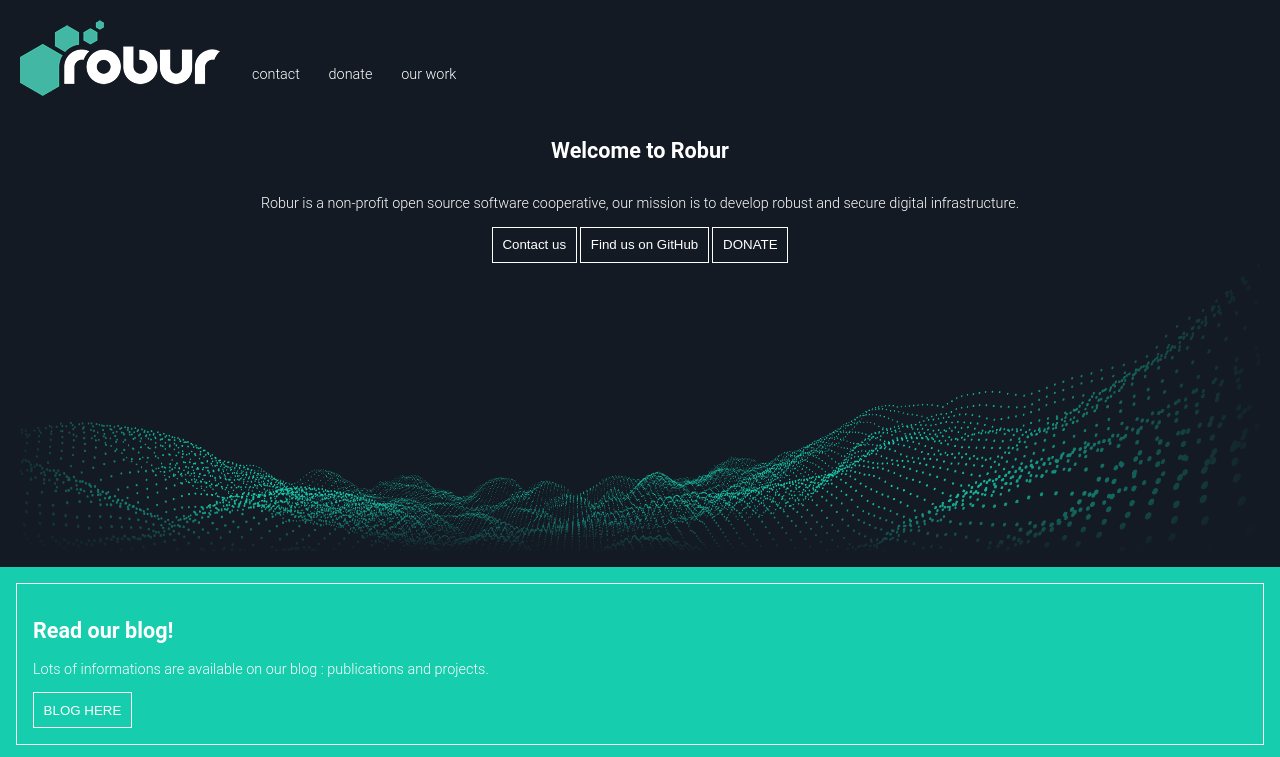
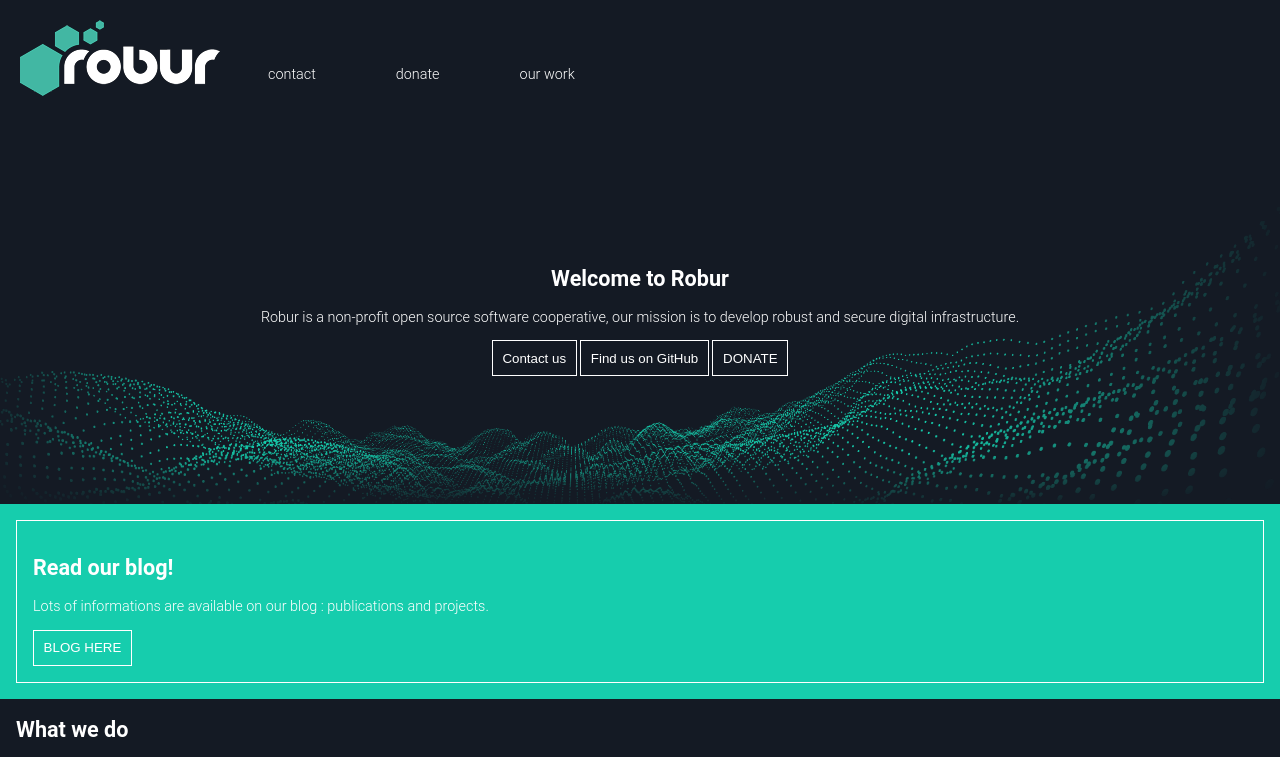
Before and after one commit to Malena-Guallar/robur_website, a plain HTML site: page index.html in a window 1280 px wide. Shown: the top 757 px of the page. Drawn offline with Linux system fonts and the light colour scheme.

Commit message:
style welcome section

```diff
--- a/index.html
+++ b/index.html
@@ -31,6 +31,12 @@
 
     <!-- WELCOME SECTION -->
     <section class="welcome-section-container">
+      <img
+        src="assets/vector_graphic.png"
+        alt="Vector Graphics"
+        class="background-vector"
+      />
+      <div class="welcome-content">
         <h1>Welcome to Robur</h1>
         <p>
           Robur is a non-profit open source software cooperative, our mission is
@@ -41,12 +47,7 @@
           <button class="button"><a href="">Find us on GitHub</a></button>
           <button class="button"><a href="#contact">DONATE</a></button>
         </div>
-
-      <img
-        src="assets/vector_graphic.png"
-        alt="Vector Graphics"
-        class="background-vector"
-      />
+      </div>
     </section>
 
     <!-- BLOG SECTION -->
@@ -57,7 +58,9 @@
           Lots of informations are available on our blog : publications and
           projects.
         </p>
-        <a href="https://blog.robur.coop/" target="_blank"><button class="button">BLOG HERE</button></a>
+        <a href="https://blog.robur.coop/" target="_blank"
+          ><button class="button">BLOG HERE</button></a
+        >
       </div>
     </section>
 
--- a/style.css
+++ b/style.css
@@ -52,35 +52,50 @@
 @media (min-width: 768px) {
   .header-container {
     flex-direction: row;
-    gap: 2rem;
+    gap: 3rem;
   }
 
   .header-container nav {
     padding-top: 2em;
+  }
+
+  .header-container nav ul {
+    gap: 5rem;
+    /* border: solid white 1px; */
   }
 }
 
 /* WELCOME SECTION */
 
 .welcome-section-container {
+  position: relative;
   display: flex;
   flex-direction: column;
   align-items: center;
   text-align: center;
-  padding-bottom: 1rem;
-  margin: 0 20px;
+  padding: 4rem 1rem;
+  overflow: hidden;
+  z-index: 0;
 }
 
-.welcome-section-container img {
-  display: none;
+.background-vector {
+  position: absolute;
+  bottom: 0;
+  width: 100%;
+  z-index: -1;
+  pointer-events: none;
 }
 
+/* Desktop : version étendue */
 @media (min-width: 768px) {
-  .welcome-section-container img {
-    display: block;
-    max-width: 100%;
+  .welcome-section-container {
+    padding: 8rem 2rem;
+  }
+
+  .background-vector {
   }
 }
+
 
 /* BLOG SECTION */
 
```
Lines whose indentation alone changed are shown as unchanged.
